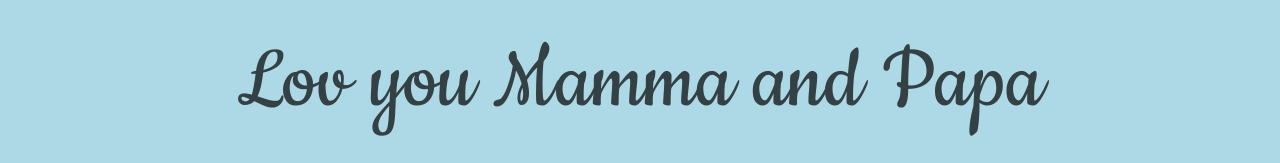
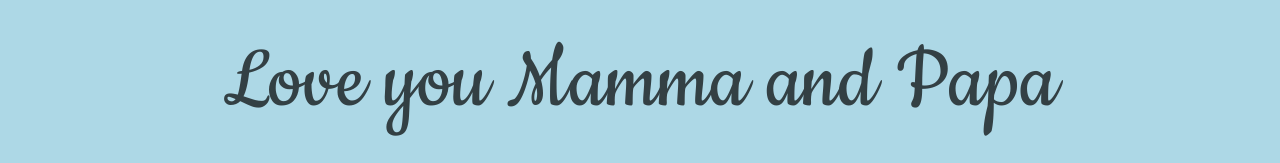
Before and after one commit to iTeraTorr/Happy-Anniversary-Ma-and-Papa, a plain HTML site: page index.html in a window 1280 px wide. Shown: the top 163 px of the page. Drawn offline with nearby package versions, Linux system fonts and the light colour scheme; grey boxes are pictures that could not be loaded.

Commit message:
Update index.html

```diff
--- a/index.html
+++ b/index.html
@@ -14,7 +14,7 @@
 <body>
 
   <div class="section">
-      <h1>Lov you Mamma and Papa</h1>
+      <h1>Love you Mamma and Papa</h1>
     <div class="video-container">
       <video controls loop>
         <source src="video.mp4" type="video/mp4">
```
